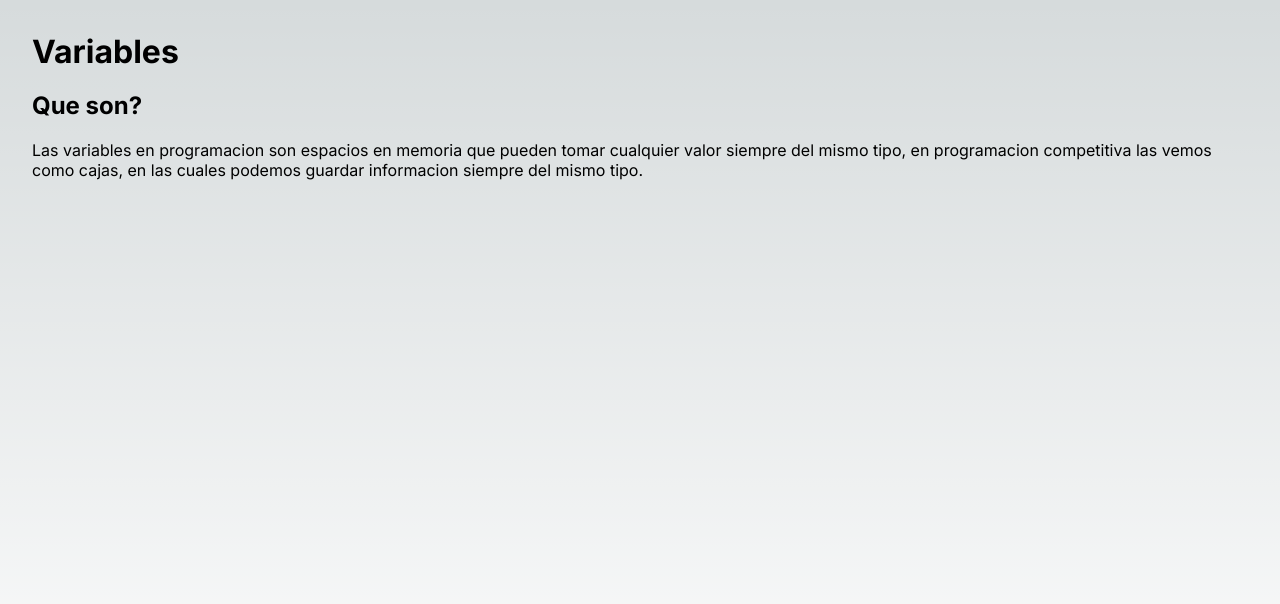
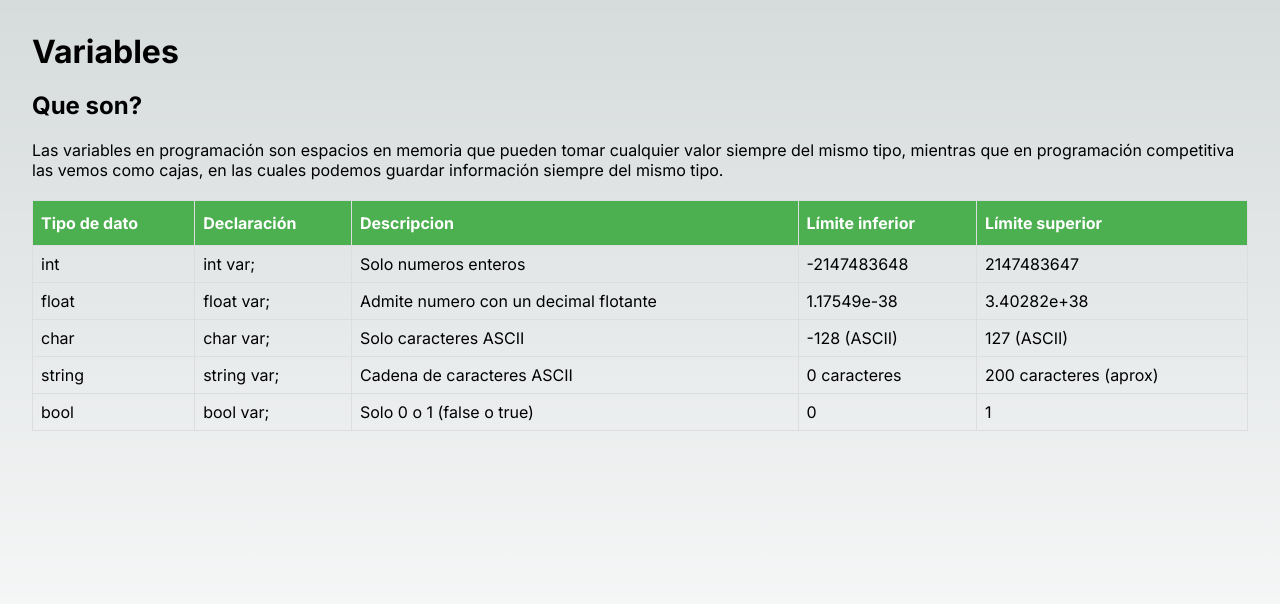
Before and after one commit to JDDMR03/CodeXLearn, a Next.js app: page /variables in a window 1280 px wide. Shown: the top 604 px of the page. Built offline with nearby package versions, Linux system fonts and the light colour scheme.

Commit message:
Adding variables styles and content

```diff
--- /dev/null
+++ b/src/components/tiposDato.js
@@ -0,0 +1,36 @@
+import styles from '@/styles/Article.module.css'
+
+const data = [
+  { tipo: 'int', declaracion: 'int var;', description: 'Solo numeros enteros', limiteInferior: '-2147483648', limiteSuperior: '2147483647' },
+  { tipo: 'float', declaracion: 'float var;', description: 'Admite numero con un decimal flotante', limiteInferior: '1.17549e-38', limiteSuperior: '3.40282e+38' },
+  { tipo: 'char', declaracion: 'char var;', description: 'Solo caracteres ASCII', limiteInferior: '-128 (ASCII)', limiteSuperior: '127 (ASCII)' },
+  { tipo: 'string', declaracion: 'string var;', description: 'Cadena de caracteres ASCII', limiteInferior: '0 caracteres', limiteSuperior: '200 caracteres (aprox)' },
+  { tipo: 'bool', declaracion: 'bool var;', description: 'Solo 0 o 1 (false o true)', limiteInferior: '0', limiteSuperior: '1' },
+];
+
+export default function TablaTiposDatos() {
+  return (
+    <table className={styles.table}>
+      <thead>
+        <tr>
+          <th>Tipo de dato</th>
+          <th>Declaración</th>
+          <th>Descripcion</th>
+          <th>Límite inferior</th>
+          <th>Límite superior</th>
+        </tr>
+      </thead>
+      <tbody>
+        {data.map((fila, index) => (
+          <tr key={index}>
+            <td>{fila.tipo}</td>
+            <td>{fila.declaracion}</td>
+            <td>{fila.description}</td>
+            <td>{fila.limiteInferior}</td>
+            <td>{fila.limiteSuperior}</td>
+          </tr>
+        ))}
+      </tbody>
+    </table>
+  );
+}
--- a/src/pages/variables.js
+++ b/src/pages/variables.js
@@ -3,6 +3,7 @@ import Image from 'next/image'
 import { Inter } from 'next/font/google'
 import styles from '@/styles/Article.module.css'
 import Link from 'next/link';
+import TablaTiposDatos from '../components/tiposDato.js';
 
 const inter = Inter({ subsets: ['latin'] })
 
@@ -21,11 +22,12 @@ export default function Variables() {
           <h1>Variables</h1>
           <h2>Que son?</h2>
           <p>
-            Las variables en programacion son espacios en memoria que pueden
-            tomar cualquier valor siempre del mismo tipo, en programacion
+            Las variables en programación son espacios en memoria que pueden tomar
+            cualquier valor siempre del mismo tipo, mientras que en programación
             competitiva las vemos como cajas, en las cuales podemos guardar
-            informacion siempre del mismo tipo.
+            información siempre del mismo tipo.
           </p>
+          <TablaTiposDatos/>
         </div>
       </main>
     </>
--- a/src/styles/Article.module.css
+++ b/src/styles/Article.module.css
@@ -17,3 +17,24 @@
   width: 100%;
   height: 100%;
 }
+
+.table {
+  width: 100%;
+  border-collapse: collapse;
+}
+
+.table th, .table td {
+  border: 1px solid #ddd;
+  padding: 8px;
+}
+
+.table th {
+  padding-top: 12px;
+  padding-bottom: 12px;
+  text-align: left;
+  background-color: #4CAF50;
+  color: white;
+}
+
+/* Agrega estilos para las filas al pasar el cursor sobre ellas */
+.table tr:hover {background-color: #f5f5f5;}
```
